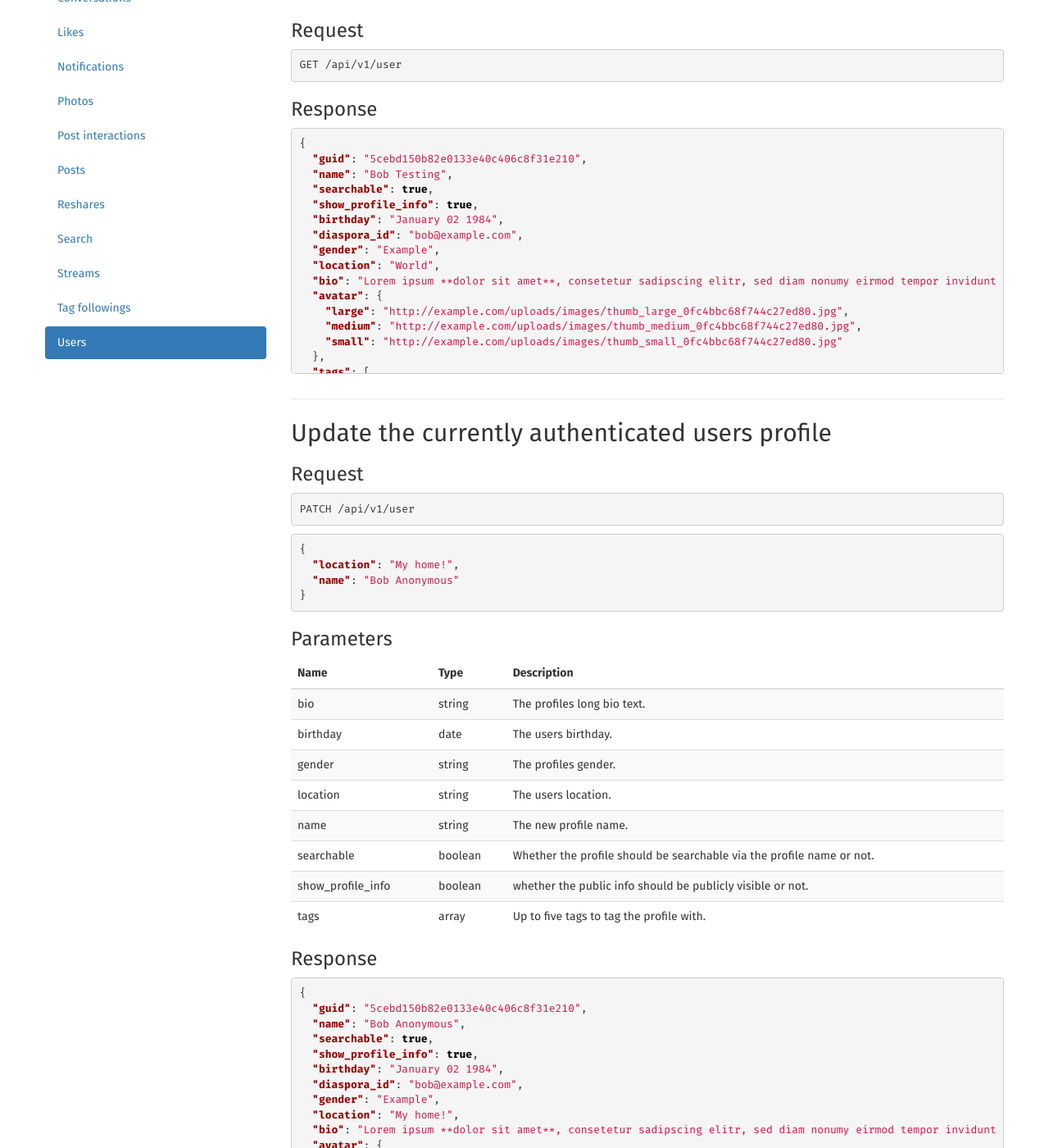
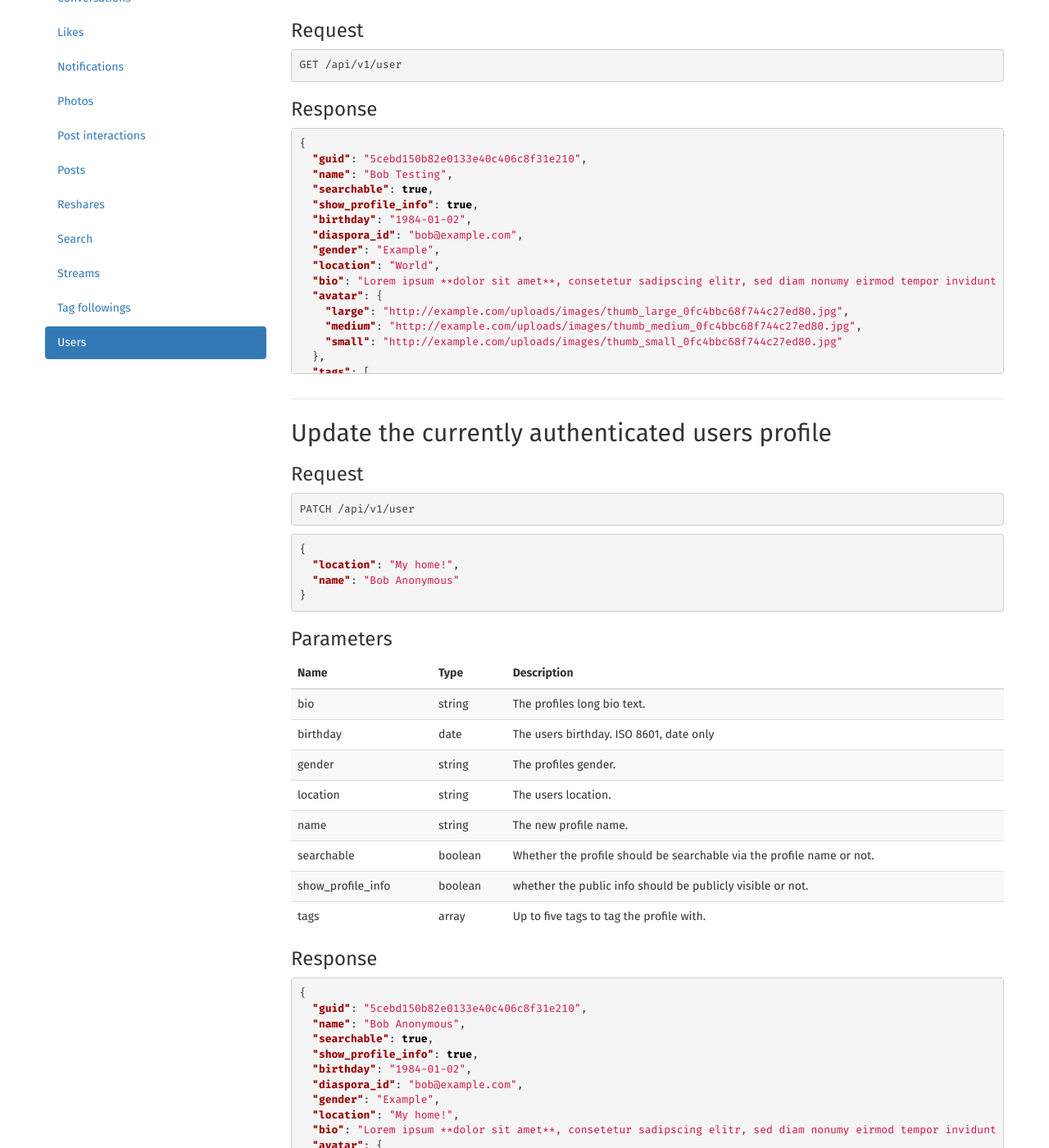
Before and after one commit to diaspora/api-documentation, a Jekyll site: the page built from _routes/users.md, in a window 1280 px wide and 1400 px high, scrolled down 377 px. Shown: the whole window at 82% size. Built offline with Jekyll 4.4.1, drawn with Linux system fonts in a browser that asks for light colours; some of the changed text lies outside the part shown.

Commit message:
Clarify birthday format

```diff
--- a/_routes/users.md
+++ b/_routes/users.md
@@ -20,7 +20,7 @@ GET /api/v1/user
   "name": "Bob Testing",
   "searchable": true,
   "show_profile_info": true,
-  "birthday": "January 02 1984",
+  "birthday": "1984-01-02",
   "diaspora_id": "bob@example.com",
   "gender": "Example",
   "location": "World",
@@ -58,7 +58,7 @@ PATCH /api/v1/user
 | Name              | Type    | Description                                                           |
 | ----------------- | ------- | --------------------------------------------------------------------- |
 | bio               | string  | The profiles long bio text.                                           |
-| birthday          | date    | The users birthday.                                                   |
+| birthday          | date    | The users birthday. ISO 8601, date only                               |
 | gender            | string  | The profiles gender.                                                  |
 | location          | string  | The users location.                                                   |
 | name              | string  | The new profile name.                                                 |
@@ -74,7 +74,7 @@ PATCH /api/v1/user
   "name": "Bob Anonymous",
   "searchable": true,
   "show_profile_info": true,
-  "birthday": "January 02 1984",
+  "birthday": "1984-01-02",
   "diaspora_id": "bob@example.com",
   "gender": "Example",
   "location": "My home!",
@@ -108,7 +108,7 @@ GET /api/v1/users/:person_guid
 {
   "guid": "f50ffc00b188013355e3705681972339",
   "name": "Alice Testing",
-  "birthday": "January 02 1984",
+  "birthday": "1984-01-02",
   "diaspora_id": "alice@example.com",
   "gender": "Example",
   "location": "My home!",
```
